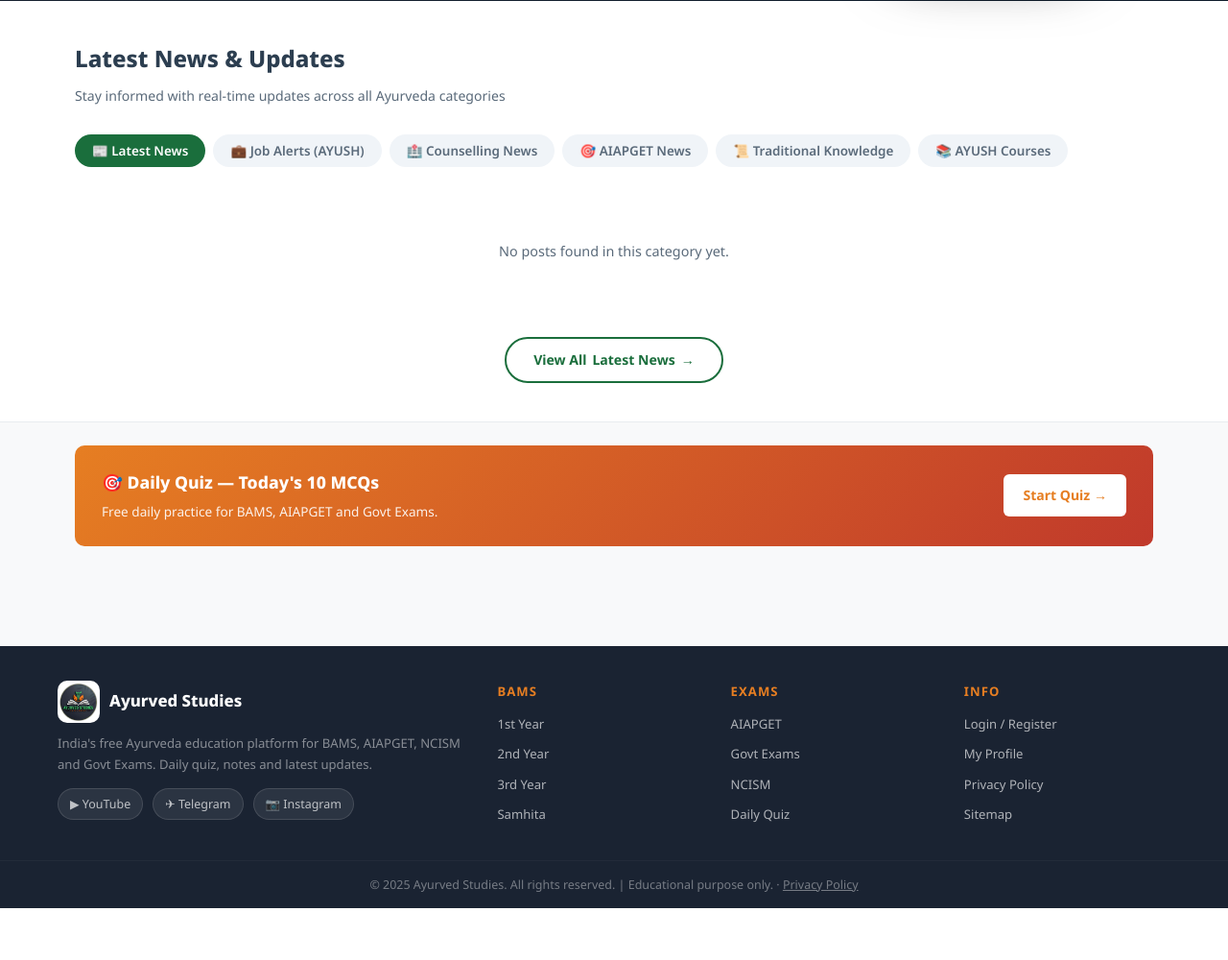
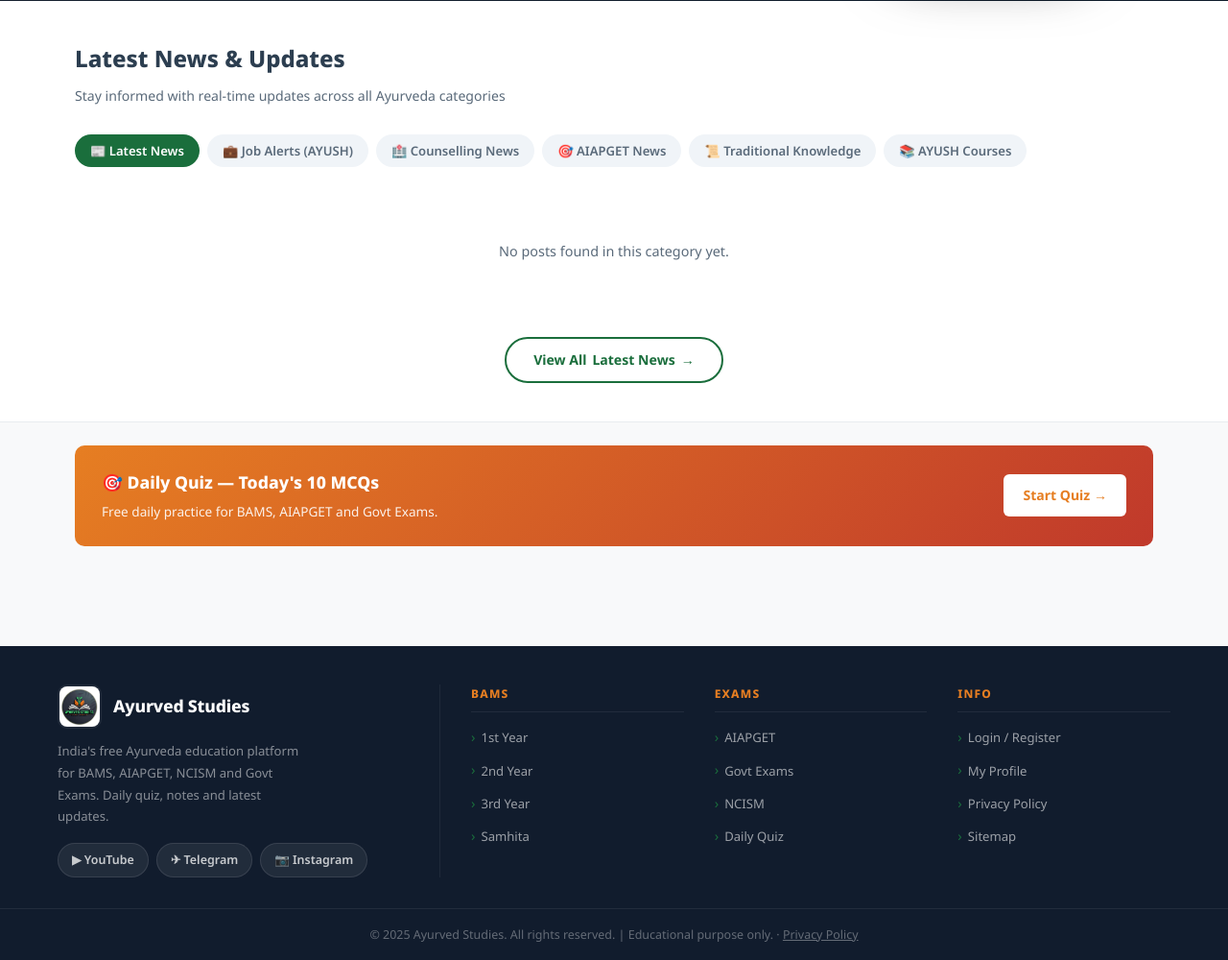
Before and after one commit to drpraveenpatel83/ayurved-site, a PHP site: page / in a window 1280 px wide. Shown: the part 1271-2271 px from the top of the page at 96% size. Before the commit the page ends 2217 px from the top, so only its background shows below. Run offline with PHP 8.4, Linux system fonts and the light colour scheme; data comes from the database, SQL or seed files in the repository; data that the repository does not hold is empty.

Commit message:
fix: wrap news tabs, compact category chips, footer complete mobile redesign
- News tabs: flex-wrap instead of horizontal scroll — all tabs visible on mobile
- Category chips: compact on small screens, count hidden to save space
- Footer: dark redesign with brand divider, arrow-prefix links, pill social buttons,
  2-col layout on mobile with full-width brand section

Co-Authored-By: Claude Sonnet 4.6 <noreply@anthropic.com>

```diff
--- a/assets/css/style.css
+++ b/assets/css/style.css
@@ -266,10 +266,9 @@ button{cursor:pointer;font-family:var(--font)}
 .news-section-title{font-size:1.5rem;font-weight:800;color:var(--text);margin-bottom:6px}
 .news-section-sub{font-size:0.88rem;color:var(--text-mid)}
 /* Tabs */
-.news-tabs-wrap{overflow-x:auto;-webkit-overflow-scrolling:touch;scrollbar-width:none;margin-bottom:24px}
-.news-tabs-wrap::-webkit-scrollbar{display:none}
-.news-tabs{display:flex;gap:8px;min-width:max-content;padding:4px 0}
-.news-tab{background:#f0f4f8;border:none;border-radius:24px;padding:8px 18px;font-size:0.84rem;font-weight:600;color:var(--text-mid);cursor:pointer;white-space:nowrap;transition:.18s;font-family:var(--font)}
+.news-tabs-wrap{margin-bottom:24px}
+.news-tabs{display:flex;gap:8px;flex-wrap:wrap;padding:4px 0}
+.news-tab{background:#f0f4f8;border:none;border-radius:24px;padding:8px 16px;font-size:0.82rem;font-weight:600;color:var(--text-mid);cursor:pointer;white-space:nowrap;transition:.18s;font-family:var(--font)}
 .news-tab:hover{background:#e0efe8;color:var(--primary)}
 .news-tab.active{background:var(--primary);color:#fff}
 /* News posts grid — 2 columns */
@@ -333,40 +332,56 @@ button{cursor:pointer;font-family:var(--font)}
 .tag.outline{background:transparent;border:1.5px solid var(--border);color:var(--text-mid)}
 
 /* ── Footer ─────────────────────────────────────────── */
-.footer{background:#1a2332;color:rgba(255,255,255,.8);margin-top:40px}
-.footer-top{padding:36px 0 28px}
-.footer-grid{display:grid;grid-template-columns:2fr 1fr 1fr 1fr;gap:28px}
-.footer-logo-wrap{display:flex;align-items:center;gap:10px;margin-bottom:10px}
-.footer-logo{width:44px;height:44px;border-radius:10px;object-fit:contain;flex-shrink:0}
-.footer-brand .site-name{font-size:1.05rem;font-weight:800;color:#fff}
-.footer-brand p{font-size:0.82rem;opacity:.6;line-height:1.7;margin-top:6px}
-.footer-social{display:flex;gap:10px;margin-top:14px;flex-wrap:wrap}
-.footer-social a{font-size:0.78rem;color:rgba(255,255,255,.7);background:rgba(255,255,255,.08);border:1px solid rgba(255,255,255,.12);border-radius:20px;padding:5px 12px;transition:.18s;text-decoration:none}
-.footer-social a:hover{color:#fff;background:rgba(255,255,255,.15)}
-.footer-col h4{font-size:0.82rem;font-weight:700;text-transform:uppercase;letter-spacing:.08em;color:var(--accent);margin-bottom:12px}
-.footer-col a{display:block;font-size:0.82rem;color:rgba(255,255,255,.65);margin-bottom:9px;transition:.18s;word-break:break-word;text-decoration:none}
-.footer-col a:hover{color:#fff;padding-left:4px}
-.footer-bottom{border-top:1px solid rgba(255,255,255,.08);padding:14px 0;text-align:center;font-size:0.78rem;opacity:.5;word-wrap:break-word}
+.footer{background:#111c2d;color:rgba(255,255,255,.8);margin-top:40px}
+.footer-top{padding:40px 0 32px}
+.footer-grid{display:grid;grid-template-columns:1.8fr 1fr 1fr 1fr;gap:32px;align-items:start}
+
+/* Brand */
+.footer-logo-wrap{display:flex;align-items:center;gap:12px;margin-bottom:12px}
+.footer-logo{width:46px;height:46px;border-radius:10px;object-fit:contain;flex-shrink:0;background:rgba(255,255,255,.06);padding:2px}
+.footer-brand .site-name{font-size:1.1rem;font-weight:800;color:#fff;letter-spacing:-.01em}
+.footer-brand p{font-size:0.82rem;color:rgba(255,255,255,.5);line-height:1.75;margin-top:4px;max-width:260px}
+.footer-social{display:flex;gap:8px;margin-top:16px;flex-wrap:wrap}
+.footer-social a{font-size:0.78rem;font-weight:600;color:rgba(255,255,255,.75);background:rgba(255,255,255,.07);border:1px solid rgba(255,255,255,.1);border-radius:22px;padding:6px 14px;transition:.2s;text-decoration:none;display:inline-flex;align-items:center;gap:4px}
+.footer-social a:hover{color:#fff;background:var(--primary);border-color:var(--primary)}
+
+/* Divider between brand and links on desktop */
+.footer-brand{padding-right:16px;border-right:1px solid rgba(255,255,255,.06)}
+
+/* Link columns */
+.footer-col h4{font-size:0.75rem;font-weight:800;text-transform:uppercase;letter-spacing:.1em;color:var(--accent);margin-bottom:14px;padding-bottom:8px;border-bottom:1px solid rgba(255,255,255,.07)}
+.footer-col a{display:flex;align-items:center;gap:6px;font-size:0.82rem;color:rgba(255,255,255,.58);margin-bottom:10px;transition:.18s;text-decoration:none}
+.footer-col a::before{content:'›';font-size:0.9rem;color:var(--primary);flex-shrink:0;transition:.18s}
+.footer-col a:hover{color:#fff}
+.footer-col a:hover::before{transform:translateX(2px)}
+
+/* Bottom bar */
+.footer-bottom{border-top:1px solid rgba(255,255,255,.07);padding:16px 0;text-align:center;font-size:0.78rem;color:rgba(255,255,255,.35)}
 
 @media(max-width:900px){
-  .footer-grid{grid-template-columns:1fr 1fr;gap:24px}
+  .footer-grid{grid-template-columns:1fr 1fr;gap:0}
+  .footer-brand{grid-column:1/-1;border-right:none;border-bottom:1px solid rgba(255,255,255,.07);padding:0 0 24px;margin-bottom:24px}
+  .footer-col{padding:0 12px 20px 0}
   .footer-top{padding:28px 0 20px}
-  .footer-brand{grid-column:1/-1}
 }
 @media(max-width:480px){
-  .footer-grid{grid-template-columns:1fr 1fr;gap:20px}
+  .footer-grid{grid-template-columns:1fr 1fr;gap:0}
   .footer-brand{grid-column:1/-1}
-  .footer-bottom{font-size:0.72rem;padding:12px 0}
+  .footer-brand p{max-width:100%}
+  .footer-social{gap:6px}
+  .footer-col{padding:0 8px 18px 0}
+  .footer-bottom{font-size:0.72rem;padding:14px 0;line-height:1.6}
 }
 
 /* ── Mobile Global Fixes ─────────────────────────────── */
-@media(max-width:960px){
-  .news-tabs-wrap{overflow-x:auto;-webkit-overflow-scrolling:touch;scrollbar-width:none;padding-bottom:4px}
-  .news-tabs-wrap::-webkit-scrollbar{display:none}
-  .news-tabs{flex-wrap:nowrap;min-width:max-content}
-  .cat-cards{gap:8px}
-  .cat-card{padding:8px 14px 8px 10px}
-  .cat-card .name{font-size:0.8rem}
+@media(max-width:640px){
+  .cat-cards{gap:7px}
+  .cat-card{padding:7px 13px 7px 10px}
+  .cat-card .icon{font-size:1.1rem}
+  .cat-card .name{font-size:0.78rem}
+  .cat-card .count{display:none}
+  .news-section-title{font-size:1.2rem}
+  .news-tab{padding:7px 13px;font-size:0.78rem}
 }
 /* Slider track must NOT have max-width:100% or it breaks */
 .slider-track{max-width:none!important}
```
